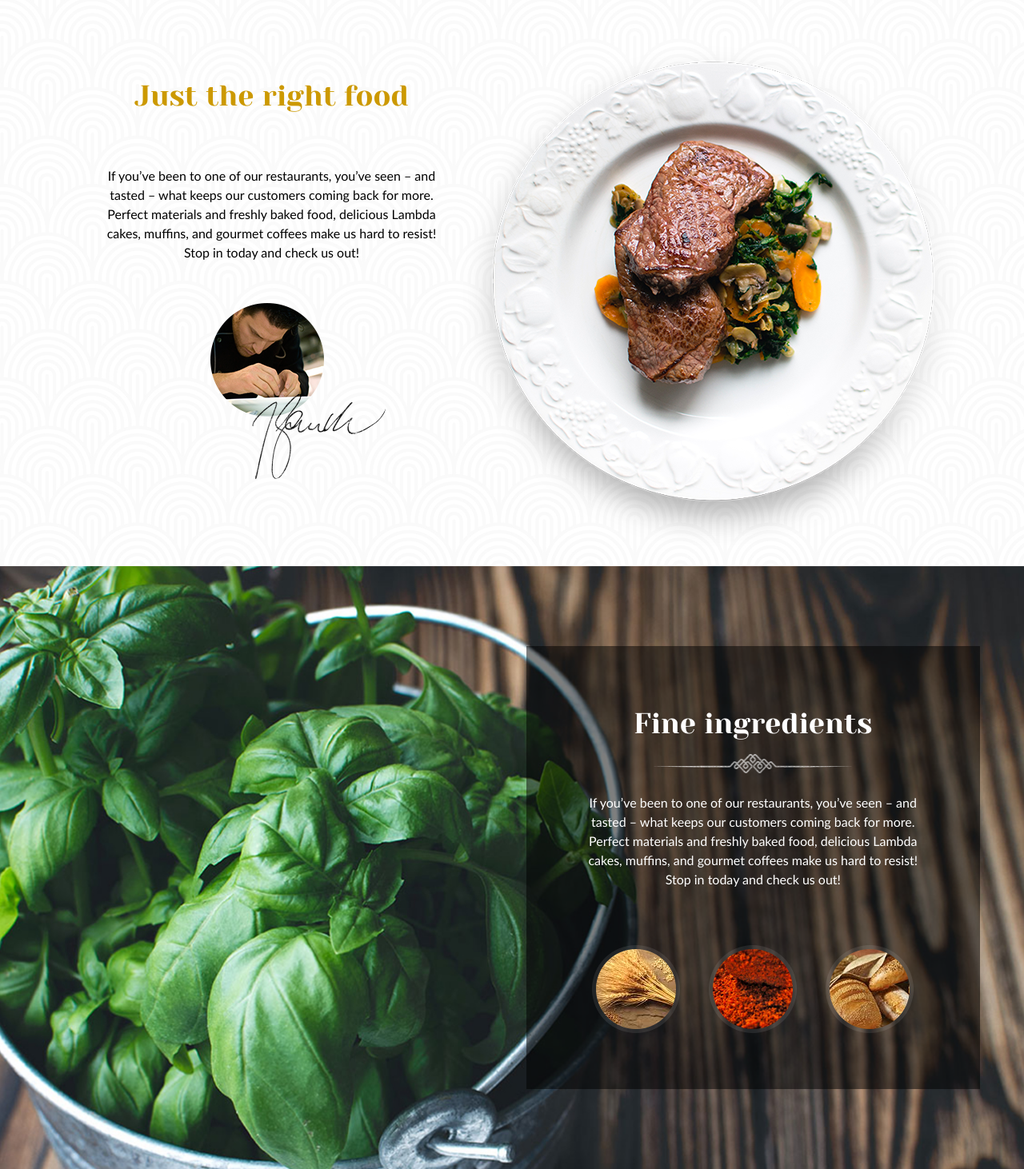
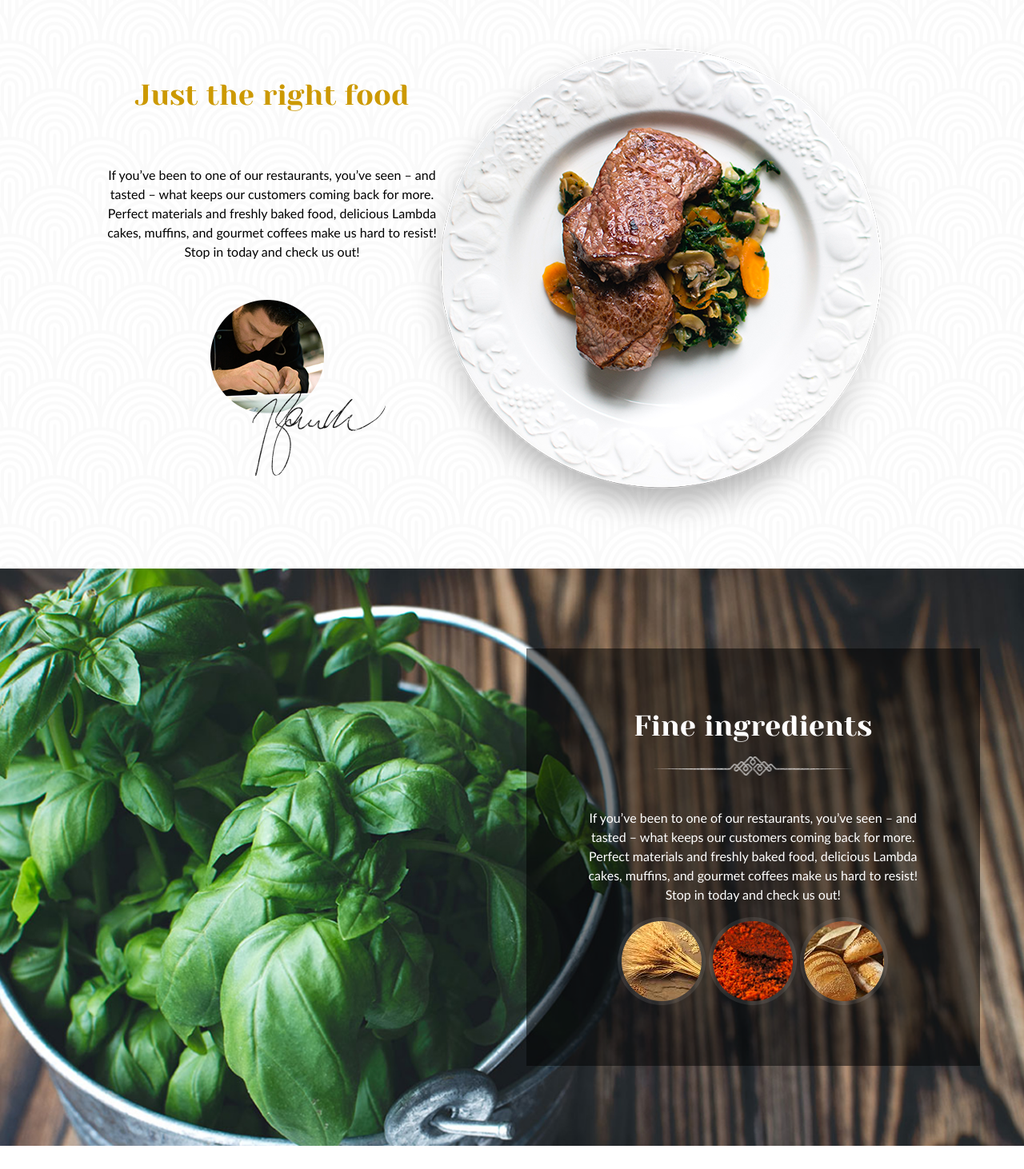
Before and after one commit to katefaith/restaurant, a website: page index.html in a window 1280 px wide. Shown: the part 751-2213 px from the top of the page at 80% size. After the commit the page ends 2184 px from the top, so only its background shows below. Drawn offline with Linux system fonts and the light colour scheme; a web font is replaced by a local one.

Commit message:
fix sections about, ingredients

```diff
--- a/index.html
+++ b/index.html
@@ -17,7 +17,7 @@
           <nav class="page-header__menu  nav-menu">
             <a class="nav-menu__link" href="#">Home</a>
             <a class="nav-menu__link" href="#about">About</a>
-            <a class="nav-menu__link" href="#ingrigients">Ingrigients</a>
+            <a class="nav-menu__link" href="#ingredients">ingredients</a>
             <a class="nav-menu__link" href="">Menu</a>
             <a class="nav-menu__link" href="">Reviews</a>
             <a class="nav-menu__link" href="">Reservations</a>
@@ -66,16 +66,15 @@
             </p>
             <img class="about__cook" src="img/cook.png" alt="cook"  width="219" height="221" />
           </div>
-          <img class="about__image" src="img/dish.png" alt="dish"  width="621" height="625" />
         </div>
       </section>
 
-      <section class="page-main__ingrigients  ingrigients" id="ingrigients">
-        <div class="ingrigients__wrapper">
-          <div class="ingrigients__info">
-            <h2 class="ingrigients__title">Fine ingredients</h2>
-            <p class="ingrigients__text">If you’ve been to one of our restaurants, you’ve seen – and tasted – what keeps our customers coming back for more. Perfect materials and freshly baked food, delicious Lambda cakes,  muffins, and gourmet coffees make us hard to resist! Stop in today and check us out!</p>
-            <div class="ingrigients__icons">
+      <section class="page-main__ingredients  ingredients" id="ingredients">
+        <div class="ingredients__wrapper">
+          <div class="ingredients__info">
+            <h2 class="ingredients__title">Fine ingredients</h2>
+            <p class="ingredients__text">If you’ve been to one of our restaurants, you’ve seen – and tasted – what keeps our customers coming back for more. Perfect materials and freshly baked food, delicious Lambda cakes,  muffins, and gourmet coffees make us hard to resist! Stop in today and check us out!</p>
+            <div class="ingredients__icons">
               <img src="img/icon-ingredients-1.png" alt="ingredients"  width="110" height="110" />
               <img src="img/icon-ingredients-2.png" alt="ingredients"  width="110" height="110" />
               <img src="img/icon-ingredients-3.png" alt="ingredients"  width="110" height="110" />
--- a/sass/blocks/about.scss
+++ b/sass/blocks/about.scss
@@ -1,42 +1,54 @@
 .about {
-    padding-top: 60px;
-    padding-bottom: 25px;
-    background-image: url(../img/about-bg.jpg);
+    padding-top: 100px;
+    padding-bottom: 100px;
+    background-image: url(../img/dish.png), url(../img/about-bg.jpg);
+    background-repeat: no-repeat, repeat;
+    background-position: center right 22%, center;
+
+    @media (max-width: $bp-xl) {
+        background-image: url(../img/about-bg.jpg);
+        background-repeat: repeat;
+        background-position: center;
+    }
+
+    @media (max-width: $bp-m) {
+        padding-top: 50px;
+        padding-bottom: 50px;
+    }
 }
 
 .about__wrapper {
     @include wrapper;
     display: flex;
-
-    @media (max-width: $bp-l) {
-        flex-direction: column-reverse;
-    }
 }
 
 .about__info {
+    max-width: 430px;
     display: flex;
-    width: 50%;
     flex-direction: column;
+    margin-left: 110px;
+    margin-right: 110px;
+    text-align: center;
     align-items: center;
-    margin-left: 110px;
-    margin-right: 25px;
-    text-align: center;
-    line-height: 1.5;
 
-    @media (max-width: $bp-l) {
+    @media (max-width: $bp-xl) {
+        max-width: none;
         width: 100%;
-        margin: 0;
+    }
+
+    @media (max-width: $bp-m) {
+        margin-left: 0;
+        margin-right: 0;
     }
 }
 
 .about__title {
     position: relative;
-    margin-top: 35px;
-    margin-bottom: 45px;
+    margin: 0;
+    margin-bottom: 50px;
     font-size: 36px;
     font-weight: normal;
     color: #cc9900;
-    text-align: center;
 
     &::before {
         content: '';
@@ -50,19 +62,13 @@
     }
 }
 
+.about__text {
+    width: 100%;
+    line-height: 1.5;
+}
+
 .about__cook {
-    margin-top: 35px;
+    margin-top: 32px;
+    margin-bottom: 15px;
     margin-left: 65px;
 }
-
-.about__image {
-    max-width: 50%;
-    height: auto;
-    margin-right: 65px;
-    align-self: center;
-
-    @media (max-width: $bp-l) {
-        max-width: 100%;
-        margin-right: 0;
-    }
-}
--- a/sass/blocks/ingrigients.scss
+++ b/sass/blocks/ingredients.scss
@@ -1,6 +1,6 @@
-.ingrigients {
+.ingredients {
     display: flex;
-    background-image: url(../img/ingrigients-bg.jpg);
+    background-image: url(../img/ingredients-bg.jpg);
     background-repeat: no-repeat;
     background-position: center;
     background-size: cover;
@@ -8,28 +8,26 @@
     color: #ffffff;
 }
 
-.ingrigients__wrapper {
+.ingredients__wrapper {
     @include wrapper;
     display: flex;
     justify-content: flex-end;
 }
 
-.ingrigients__info {
+.ingredients__info {
     flex-direction: column;
     display: flex;
-    //justify-content: center;
     width: 35%;
     margin-top: 100px;
     margin-bottom: 100px;
     margin-right: 40px;
-    //margin-left: auto;
     padding: 70px 65px;
     text-align: center;
     line-height: 1.5;
     background-color: rgba(0, 0, 0, 0.5);
 
     @media (max-width: $bp-xl) {
-        width: auto;
+        width: 100%;
         margin-right: 0;
     }
 
@@ -46,7 +44,7 @@
     }
 }
 
-.ingrigients__title {
+.ingredients__title {
     position: relative;
     font-size: 36px;
     font-weight: normal;
@@ -65,7 +63,7 @@
     }
 }
 
-.ingrigients__text {
+.ingregients__text {
     margin: 0;
     margin-bottom: 70px;
 
@@ -74,7 +72,7 @@
     }
 }
 
-.ingrigients__icons {
+.ingregients__icons {
     display: flex;
     justify-content: space-around;
 
--- a/sass/style.scss
+++ b/sass/style.scss
@@ -8,7 +8,7 @@
 @import "blocks/socials.scss";
 @import "blocks/btn.scss";
 @import "blocks/about.scss";
-@import "blocks/ingrigients.scss";
+@import "blocks/ingredients.scss";
 
 body {
     font-family: 'Lato', Arial, Helvetica, sans-serif;
```
Also changed, not shown: css/style.css, img/ingredients-bg.jpg (renamed from img/ingrigients-bg.jpg).
